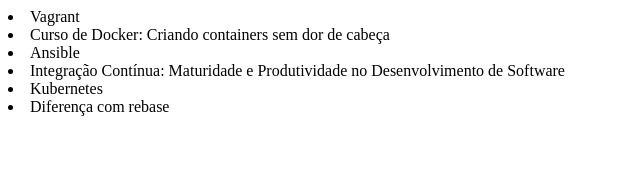
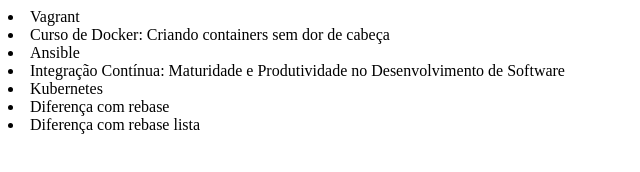
Before and after one commit to GleidsonDuarte/alura-vinicius-dias-git-github-controle-e-compartilhe-seu-codigo, a plain HTML site: page index.html in a window 1280 px wide. Shown: the whole page, without its empty margins (0-640 px from the left). Drawn offline with Linux system fonts and the light colour scheme.

Commit message:
Diferena de git rebase a partir da lista

```diff
--- a/index.html
+++ b/index.html
@@ -12,5 +12,6 @@
     <li>Integração Contínua: Maturidade e Produtividade no Desenvolvimento de Software</li>
     <li>Kubernetes</li>
     <li>Diferença com rebase</li>
+    <li>Diferença com rebase lista</li>
 </body>
 </html>
```
